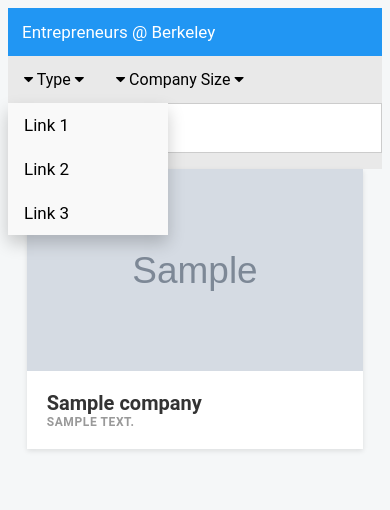
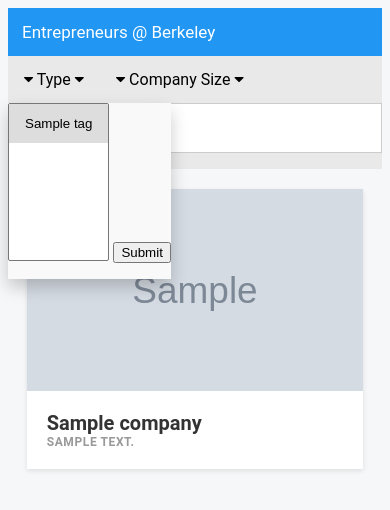
Before and after one commit to EatB/BerkeleyStartups, a Django app: template database/templates/database/index.html in a window 390 px wide, after a click on "Type". Shown: the top 510 px of the page. Run offline with Django 3.2, Linux system fonts and the light colour scheme; the template is opened without the code that fills it: most values are stand-ins (such as "Sample title", 1, 10 or a date in 2020); grey boxes marked "Sample" are stand-in pictures.

Commit message:
the following task done 1. Make the size range slider work 2. Make tags optional 3. Dynamically generate tags in the index.html file 4. enable multiple selections of the tags when searching 5. Implement responsive backends of selecting tags and slides
TODO:
1. beautify UI
2. implement a GO and CLEAR button, instead of having a submit button for each section
3. implement a section just like how bears founder did it such that it will list the params that user currently put in
4. implement multiple queries at the same time(type=technology, health, size = 2, searchword = a)

```diff
--- a/database/static/database/style.css
+++ b/database/static/database/style.css
@@ -8,7 +8,7 @@
 .band {
   width: 90%;
   max-width: 1240px;
-  margin: 0 auto;
+  margin: 20px auto;
 
   display: grid;
 
--- a/database/templates/database/index.html
+++ b/database/templates/database/index.html
@@ -14,7 +14,10 @@
 
 // Close the dropdown if the user clicks outside of it
 window.onclick = function(e) {
-  if (!e.target.matches('.dropbtn') || !e.target.match('.slider')) {
+  var className = e.target.classList[0];
+  console.log(document.getElementById("myDropdown").classList);
+  if (!(className == "dropbtn" || className == "tag_choice" || className == "slider")) {
+    console.log(className);
     var myDropdown = document.getElementById("myDropdown");
     var mySlider = document.getElementById("mySlider");
       if (myDropdown.classList.contains('show')) {
@@ -24,15 +27,16 @@
         mySlider.classList.remove('show');
       }
   }
+
+  var slider = document.getElementById("slider");
+  var output = document.getElementById("output");
+  output.innerHTML = slider.value;
 }
 
-var slider = document.querySelector("slider");
-var output = document.querySelector("output");
-output.innerHTML = slider.value;
+</script>
 
-slider.addEventListener('slider', function(){
-  output.innerHTML = slider.value;
-});
+<script>
+
 </script>
 <style>
 .dropdown {
@@ -65,7 +69,7 @@
     z-index: 1;
 }
 
-.dropdown-content a {
+.dropdown-content a, option {
     float: none;
     color: black;
     padding: 12px 16px;
@@ -74,7 +78,7 @@
     text-align: left;
 }
 
-.dropdown-content a:hover {
+.dropdown-content a:hover , option{
     background-color: #ddd;
 }
 
@@ -128,6 +132,7 @@
     <!-- <img src = "{% static "database/images/logo.png" %}" alt="My image" height="20px"> -->
     Entrepreneurs @ Berkeley
   </a>
+  <!-- tag filter -->
   <div class="dropdown">
       <button class="dropbtn" onclick="showDropdown()">
         <i class="fa fa-caret-down"></i>
@@ -135,37 +140,41 @@
         <i class="fa fa-caret-down"></i>
     </button>
     <div class="dropdown-content" id="myDropdown">
-      <a href="#">Link 1</a>
-      <a href="#">Link 2</a>
-      <a href="#">Link 3</a>
+      {%if all_tags %}
+          <form action="/database/filter_by_tag/" method = "get">
+            <select name="tag" multiple>
+              {% for tag in all_tags %}
+                <option class = "tag_choice" value="{{tag}}">{{tag}}</option>
+              {% endfor %}
+            </select>
+            <input type="submit">
+          </form>
+      {% endif %}
     </div>
   </div>
 
+  <!-- size filter (range selector) -->
   <div class="dropdown">
       <button class="dropbtn" onclick="showSlider()">
         <i class="fa fa-caret-down"></i>
         Company Size
         <i class="fa fa-caret-down"></i>
-    </button>
+      </button>
     <div class="dropdown-content" id="mySlider">
-      <div class="""slidecontainer">
-        <input type="range" min="1" max="100" value="1" class="slider" id="slider">
-        <p id="output"> Size: </p>
+      <div class="slidecontainer">
+        <form action="/database/filter_by_size/" method="get">
+          <input type="range" min="1" max="100" value="1" class="slider" id="slider" name = "slider">
+          <p>Size: <span id="output">1</span>+</p>
+          <input type="submit">
+        </form>
       </div>
     </div>
   </div>
+
   <form action="/database/search/" method="get">
-      <input type="text" name="q" placeholder="Search..">
+    <input type="text" name="query" placeholder="Search..">
   </form>
 </div>
-
-
-
-
-
-
-
-
 
 
 <div class="band">
--- a/database/urls.py
+++ b/database/urls.py
@@ -5,5 +5,7 @@
 
 urlpatterns = [
     path('', views.index, name='index'),
-    url(r'^search/$', views.search),
+    url(r'^search/$', views.search, name='search'),
+    url('filter_by_tag/$', views.filter_by_tag, name = "filter_by_tag"),
+    url('filter_by_size/$', views.filter_by_size, name = "filter_by_size"),
 ]
```
Also changed, not shown: database/models.py (+7 -1 lines), database/views.py (+24 -3 lines), README.md, database/migrations/0005_company_company_tags.py (added).
